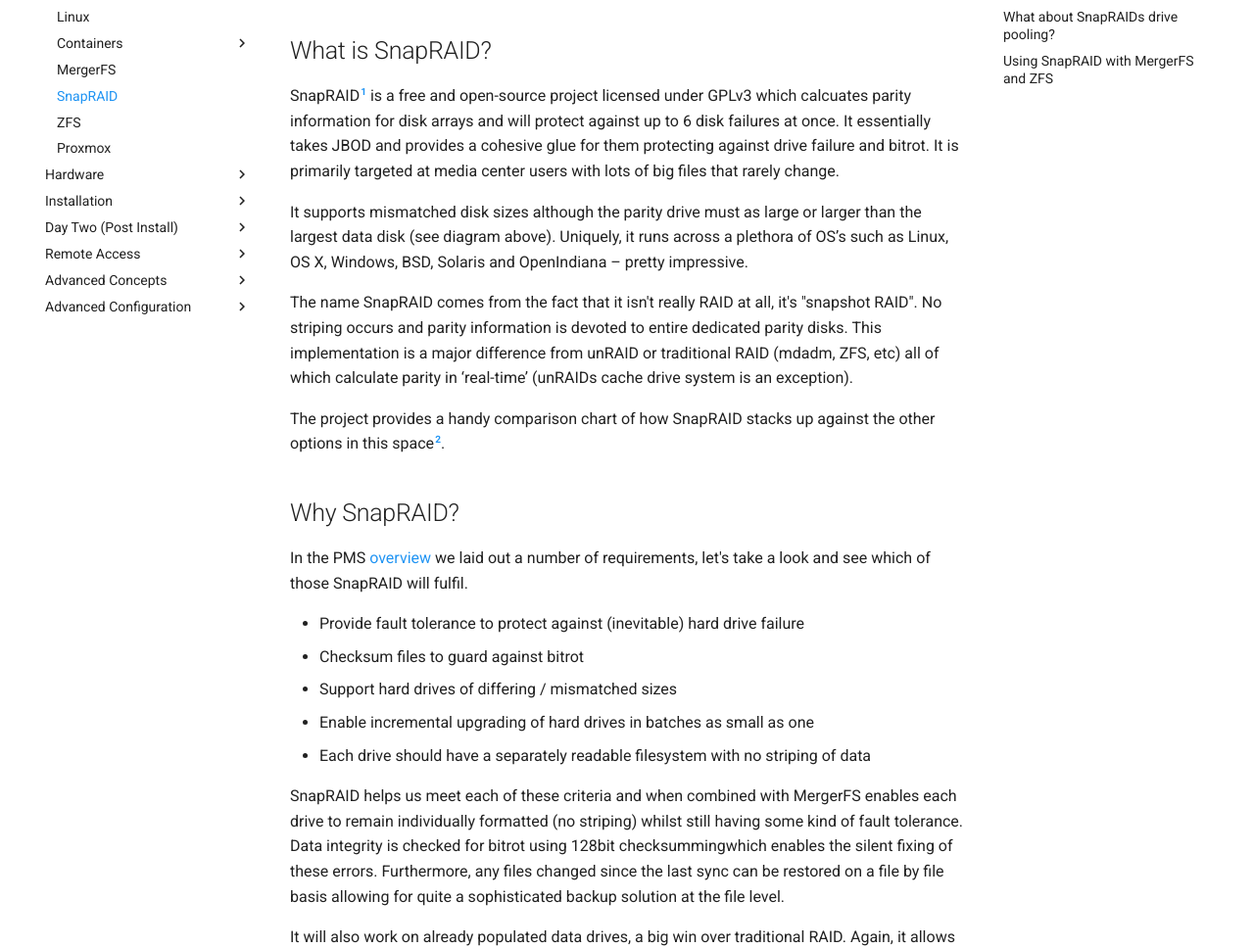
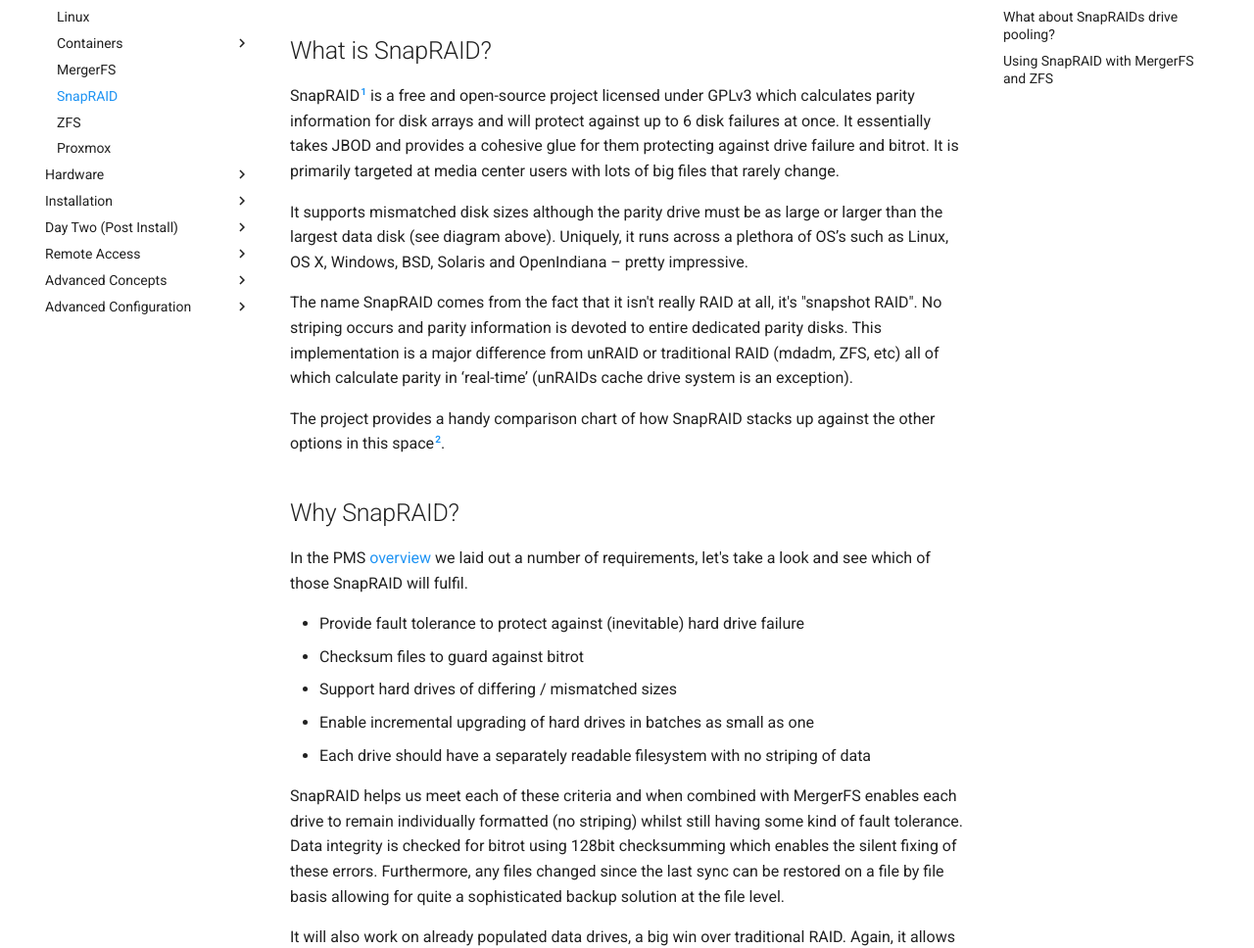
Before and after one commit to ironicbadger/pms-wiki, an MkDocs documentation site: the page built from docs/tech-stack/snapraid.md, in a window 1280 px wide and 1400 px high, scrolled down 660 px. Shown: the part 172-1140 px from the top of the window at 98% size. Built offline with MkDocs 1.6.1 and Material for MkDocs 9.7.7, drawn with Linux system fonts in a browser that asks for light colours; some web fonts are replaced; comment, search, counter and statistics services are not loaded; some of the changed text lies outside the part shown.

Commit message:
a couple more copyedit fixes

```diff
--- a/docs/tech-stack/snapraid.md
+++ b/docs/tech-stack/snapraid.md
@@ -8,9 +8,9 @@ SnapRAID provides us some basic protection against drive failures and is the per
 
 ## What is SnapRAID?
 
-SnapRAID[^1] is a free and open-source project licensed under GPLv3 which calcuates parity information for disk arrays and will protect against up to 6 disk failures at once. It essentially takes JBOD and provides a cohesive glue for them protecting against drive failure and bitrot. It is primarily targeted at media center users with lots of big files that rarely change.
+SnapRAID[^1] is a free and open-source project licensed under GPLv3 which calculates parity information for disk arrays and will protect against up to 6 disk failures at once. It essentially takes JBOD and provides a cohesive glue for them protecting against drive failure and bitrot. It is primarily targeted at media center users with lots of big files that rarely change.
 
-It supports mismatched disk sizes although the parity drive must as large or larger than the largest data disk (see diagram above). Uniquely, it runs across a plethora of OS’s such as Linux, OS X, Windows, BSD, Solaris and OpenIndiana – pretty impressive.
+It supports mismatched disk sizes although the parity drive must be as large or larger than the largest data disk (see diagram above). Uniquely, it runs across a plethora of OS’s such as Linux, OS X, Windows, BSD, Solaris and OpenIndiana – pretty impressive.
 
 The name SnapRAID comes from the fact that it isn't really RAID at all, it's "snapshot RAID". No striping occurs and parity information is devoted to entire dedicated parity disks. This implementation is a major difference from unRAID or traditional RAID (mdadm, ZFS, etc) all of which calculate parity in ‘real-time’ (unRAIDs cache drive system is an exception).
 
@@ -26,7 +26,7 @@ In the PMS [overview](../overview/overview.md#what-is-perfect-media-server) we l
 * Enable incremental upgrading of hard drives in batches as small as one
 * Each drive should have a separately readable filesystem with no striping of data
 
-SnapRAID helps us meet each of these criteria and when combined with MergerFS enables each drive to remain individually formatted (no striping) whilst still having some kind of fault tolerance. Data integrity is checked for bitrot using 128bit checksummingwhich enables the silent fixing of these errors. Furthermore, any files changed since the last sync can be restored on a file by file basis allowing for quite a sophisticated backup solution at the file level.
+SnapRAID helps us meet each of these criteria and when combined with MergerFS enables each drive to remain individually formatted (no striping) whilst still having some kind of fault tolerance. Data integrity is checked for bitrot using 128bit checksumming which enables the silent fixing of these errors. Furthermore, any files changed since the last sync can be restored on a file by file basis allowing for quite a sophisticated backup solution at the file level.
 
 It will also work on already populated data drives, a big win over traditional RAID. Again, it allows only the drives in use to be spun up unlike RAID which requires all drives spinning to access a file on one drive.
 
```
Also changed, not shown: other parts of docs/tech-stack/snapraid.md (+1 -1 lines), docs/concepts/infraascode.md (+1 -1 lines), docs/tech-stack/zfs.md (+2 -2 lines).
